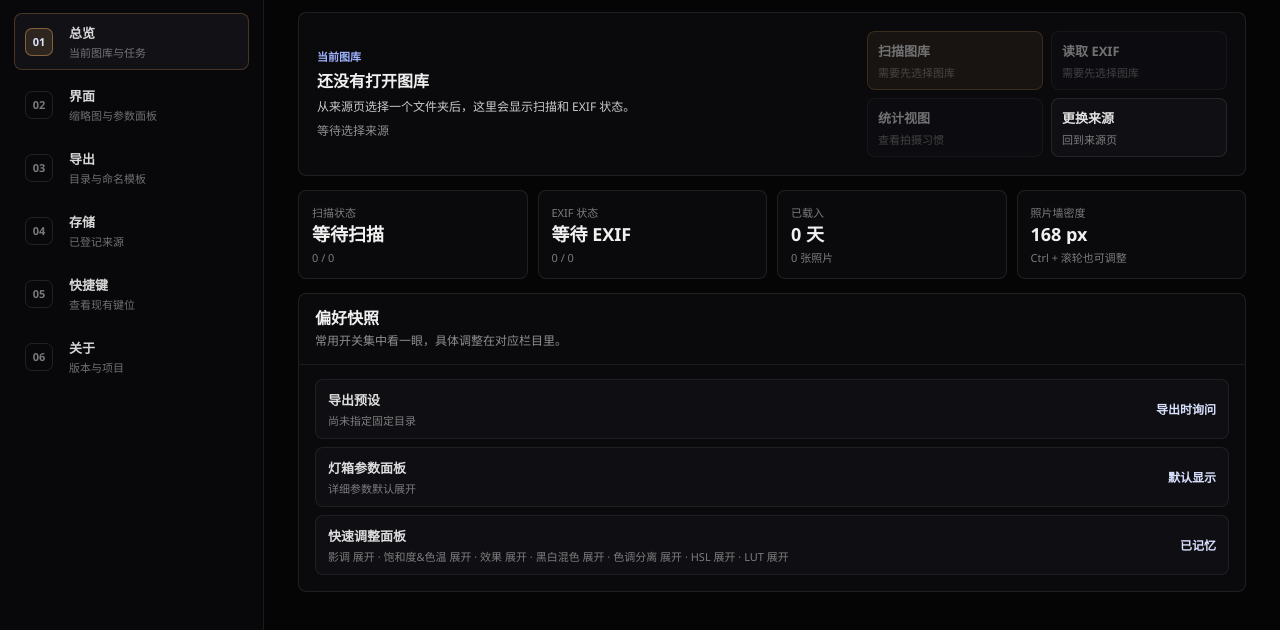
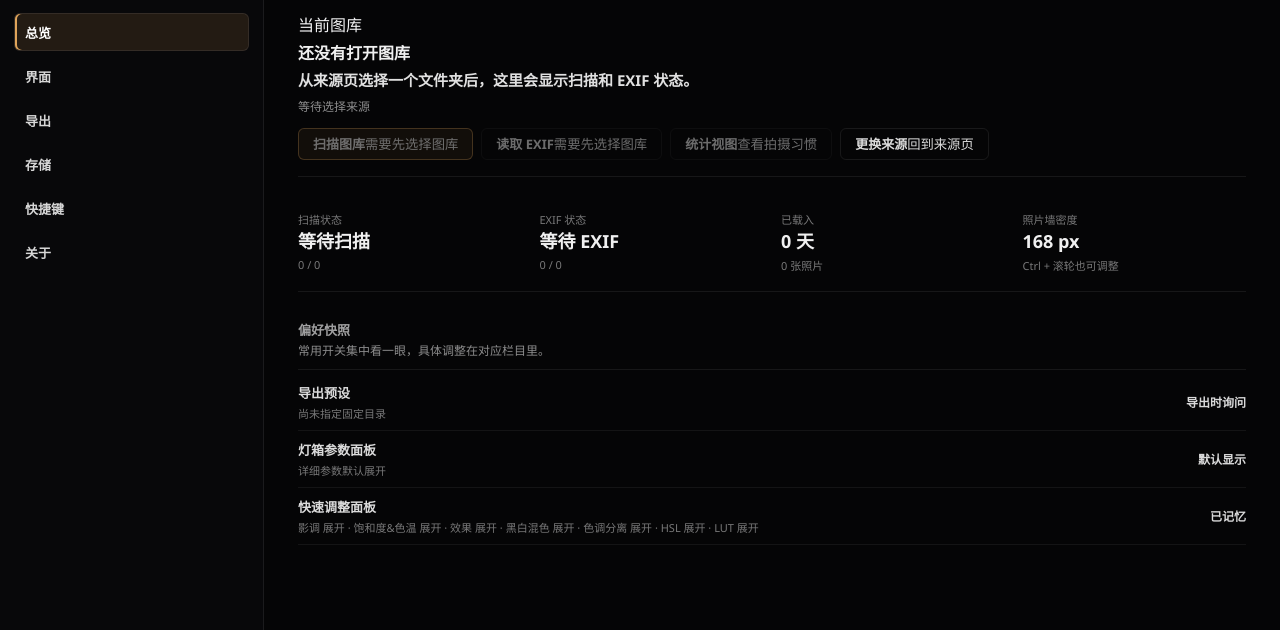
Before and after one commit to Himpq/PicScanner, a plain HTML site: page app/ui/index.html in a window 1280 px wide. Both pictures are taken after a click on the button "设置". Shown: the part 140-770 px from the top of the page. Drawn offline with Linux system fonts and the light colour scheme.

Commit message:
设置页去仪表盘化：导航去编号徽章，总览页拆嵌套卡片改为分隔线列表，动作按钮收敛为单行，界面不再暴露来源内部哈希

```diff
--- a/app/ui/assets/settings.css
+++ b/app/ui/assets/settings.css
@@ -14,33 +14,14 @@
 }
 
 .settings-nav button {
-  min-height: 54px;
+  min-height: 34px;
   height: auto;
-  border-radius: 8px;
-  padding: 9px 10px;
-  display: grid;
-  grid-template-columns: 34px minmax(0, 1fr);
-  grid-template-rows: auto auto;
-  gap: 2px 10px;
-  align-items: center;
+  border-radius: 6px;
+  padding: 7px 10px;
+  display: block;
 }
 
-.settings-nav button b {
-  grid-row: 1 / 3;
-  width: 28px;
-  height: 28px;
-  border: 1px solid rgba(255,255,255,0.10);
-  border-radius: 7px;
-  display: grid;
-  place-items: center;
-  color: rgba(255,255,255,0.46);
-  font-size: 11px;
-  font-weight: 800;
-  font-variant-numeric: tabular-nums;
-}
-
-.settings-nav button span,
-.settings-nav button small {
+.settings-nav button span {
   min-width: 0;
   overflow: hidden;
   text-overflow: ellipsis;
@@ -53,21 +34,18 @@
   font-weight: 700;
 }
 
-.settings-nav button small {
-  color: rgba(255,255,255,0.42);
-  font-size: 11px;
+.settings-nav button:hover {
+  border-color: transparent;
+  background: rgba(255,255,255,0.05);
 }
 
-.settings-nav button:hover,
 .settings-nav button.active {
-  border-color: rgba(224,164,90,0.26);
-  background: #111116;
+  background: rgba(224,164,90,0.12);
+  box-shadow: inset 2px 0 0 var(--accent);
 }
 
-.settings-nav button.active b {
-  border-color: rgba(224,164,90,0.48);
-  background: rgba(224,164,90,0.14);
-  color: #d9e1ff;
+.settings-nav button.active span {
+  color: #ffffff;
 }
 
 .settings-main {
@@ -96,23 +74,17 @@
 .settings-stack {
   min-width: 0;
   display: grid;
-  gap: 14px;
+  gap: 30px;
 }
 
-.settings-hero,
-.settings-panel,
-.settings-metric {
-  border: 1px solid rgba(255,255,255,0.09);
-  border-radius: 8px;
-  background: #0a0a0d;
-}
+/* 区块不再套盒子：靠留白与分隔线分层 */
 
 .settings-hero {
   min-width: 0;
   display: grid;
-  grid-template-columns: minmax(0, 1fr) minmax(250px, 360px);
-  gap: 16px;
-  padding: 18px;
+  gap: 12px;
+  padding: 0 0 16px;
+  border-bottom: 1px solid rgba(255,255,255,0.07);
 }
 
 .settings-hero-copy {
@@ -120,12 +92,6 @@
   display: grid;
   align-content: center;
   gap: 7px;
-}
-
-.settings-eyebrow {
-  color: #9fb2ff;
-  font-size: 11px;
-  font-weight: 800;
 }
 
 .settings-hero-copy h3,
@@ -151,41 +117,40 @@
 }
 
 .settings-hero-copy p {
-  color: rgba(255,255,255,0.78);
+  color: rgba(255,255,255,0.88);
+  font-size: 15px;
+  font-weight: 600;
   white-space: nowrap;
 }
 
 .settings-hero-actions {
   min-width: 0;
-  display: grid;
-  grid-template-columns: repeat(2, minmax(0, 1fr));
+  display: flex;
+  flex-wrap: wrap;
   gap: 8px;
-  align-content: center;
 }
 
 .settings-action {
   min-width: 0;
-  min-height: 58px;
-  border: 1px solid rgba(255,255,255,0.09);
-  border-radius: 8px;
-  background: #101014;
-  color: rgba(255,255,255,0.88);
-  display: grid;
-  align-content: center;
-  gap: 4px;
-  padding: 9px 10px;
-  text-align: left;
+  min-height: 32px;
+  border: 1px solid var(--line);
+  border-radius: 6px;
+  background: transparent;
+  color: rgba(255,255,255,0.86);
+  display: inline-flex;
+  align-items: center;
+  padding: 0 14px;
   cursor: default;
 }
 
 .settings-action:hover {
-  border-color: rgba(255,255,255,0.18);
-  background: #15151a;
+  border-color: rgba(255,255,255,0.24);
+  background: rgba(255,255,255,0.04);
 }
 
 .settings-action.primary {
-  border-color: rgba(224,164,90,0.38);
-  background: rgba(224,164,90,0.14);
+  border-color: rgba(224,164,90,0.55);
+  background: rgba(224,164,90,0.13);
 }
 
 .settings-action:disabled {
@@ -205,24 +170,21 @@
   font-weight: 700;
 }
 
-.settings-action small {
-  color: rgba(255,255,255,0.46);
-  font-size: 11px;
-}
-
 .settings-metrics {
   min-width: 0;
   display: grid;
   grid-template-columns: repeat(4, minmax(0, 1fr));
-  gap: 10px;
+  gap: 12px 18px;
+  padding: 4px 0 18px;
+  border-bottom: 1px solid rgba(255,255,255,0.07);
 }
 
 .settings-metric {
   min-width: 0;
-  min-height: 82px;
-  padding: 13px;
+  min-height: 0;
+  padding: 0;
   display: grid;
-  align-content: center;
+  align-content: start;
   gap: 5px;
 }
 
@@ -255,8 +217,14 @@
 
 .settings-panel-head {
   min-width: 0;
-  padding: 14px 16px;
+  padding: 0 0 10px;
   border-bottom: 1px solid rgba(255,255,255,0.07);
+}
+
+.settings-panel-head h3 {
+  font-size: 13px;
+  font-weight: 700;
+  color: rgba(255,255,255,0.62);
 }
 
 .settings-panel-head > div {
@@ -268,27 +236,28 @@
 .settings-panel-body {
   min-width: 0;
   display: grid;
-  gap: 10px;
-  padding: 14px 16px 16px;
+  gap: 0;
+  padding: 4px 0 0;
 }
 
 .settings-rows {
   min-width: 0;
   display: grid;
-  gap: 8px;
+  gap: 0;
 }
 
 .settings-row-item {
   min-width: 0;
-  min-height: 48px;
-  border: 1px solid rgba(255,255,255,0.07);
-  border-radius: 8px;
-  background: #0f0f13;
+  min-height: 44px;
+  border: 0;
+  border-bottom: 1px solid rgba(255,255,255,0.06);
+  border-radius: 0;
+  background: transparent;
   display: grid;
   grid-template-columns: minmax(0, 1fr) auto;
   gap: 12px;
   align-items: center;
-  padding: 10px 12px;
+  padding: 9px 0;
 }
 
 .settings-row-item > div {
@@ -317,7 +286,7 @@
 }
 
 .settings-row-item > span {
-  color: #d9e1ff;
+  color: rgba(255,255,255,0.85);
   font-size: 12px;
   font-weight: 700;
 }
@@ -371,10 +340,11 @@
 
 .settings-switch-row {
   min-width: 0;
-  min-height: 58px;
-  border: 1px solid rgba(255,255,255,0.07);
-  border-radius: 8px;
-  background: #0f0f13;
+  min-height: 44px;
+  border: 0;
+  border-bottom: 1px solid rgba(255,255,255,0.06);
+  border-radius: 0;
+  background: transparent;
   display: grid;
   grid-template-columns: minmax(0, 1fr) 42px;
   gap: 12px;
@@ -445,10 +415,11 @@
 
 .settings-inline-tools {
   min-width: 0;
-  min-height: 42px;
-  border: 1px solid rgba(255,255,255,0.07);
-  border-radius: 8px;
-  background: #0f0f13;
+  min-height: 40px;
+  border: 0;
+  border-bottom: 1px solid rgba(255,255,255,0.06);
+  border-radius: 0;
+  background: transparent;
   display: grid;
   grid-template-columns: minmax(0, 1fr) auto;
   gap: 10px;
@@ -478,10 +449,11 @@
 
 .settings-shortcut-row {
   min-width: 0;
-  min-height: 38px;
-  border: 1px solid rgba(255,255,255,0.07);
-  border-radius: 8px;
-  background: #0f0f13;
+  min-height: 36px;
+  border: 0;
+  border-bottom: 1px solid rgba(255,255,255,0.06);
+  border-radius: 0;
+  background: transparent;
   display: grid;
   grid-template-columns: minmax(120px, 180px) minmax(0, 1fr);
   gap: 12px;
--- a/app/ui/index.html
+++ b/app/ui/index.html
@@ -5,7 +5,7 @@
   <meta name="viewport" content="width=device-width, initial-scale=1.0" />
   <title>PicScanner</title>
   <link rel="stylesheet" href="assets/style.css?v=warm-accent-2" />
-  <link rel="stylesheet" href="assets/settings.css?v=warm-accent-1" />
+  <link rel="stylesheet" href="assets/settings.css?v=flat-settings-1" />
   <link rel="stylesheet" href="assets/source_conflicts.css?v=source-id-discovery-20260716-1" />
   <link rel="stylesheet" href="assets/batch_processing.css?v=warm-accent-1" />
 </head>
@@ -345,7 +345,7 @@
   <script src="assets/batch_selection.js?v=batch-edit-tabs-20260717-1"></script>
   <script src="assets/vue/picscanner-vue.js?v=modules-20260723-2"></script>
   <script src="assets/app_core.js?v=stats-tabs-20260808-1"></script>
-  <script src="assets/app_gallery.js?v=warm-accent-1"></script>
+  <script src="assets/app_gallery.js?v=flat-settings-1"></script>
   <script src="assets/app_lightbox.js?v=lightbox-center-zoom-20260805-1"></script>
   <script src="assets/app_modules.js?v=modules-20260723-2"></script>
   <script src="assets/app.js?v=frame-axis-space-20260819-1"></script>
```
Also changed, not shown: app/ui/assets/app_gallery.js.
